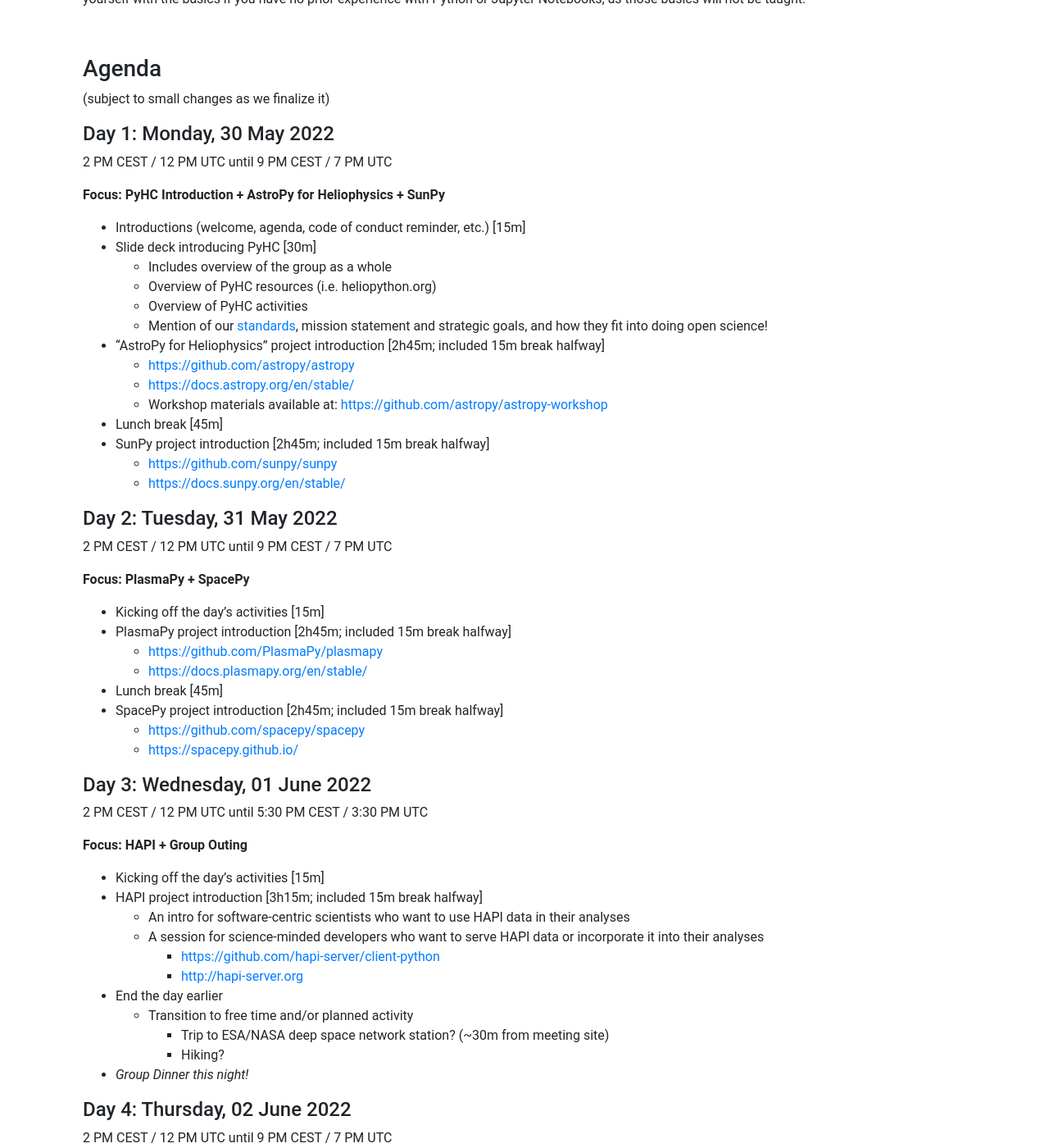
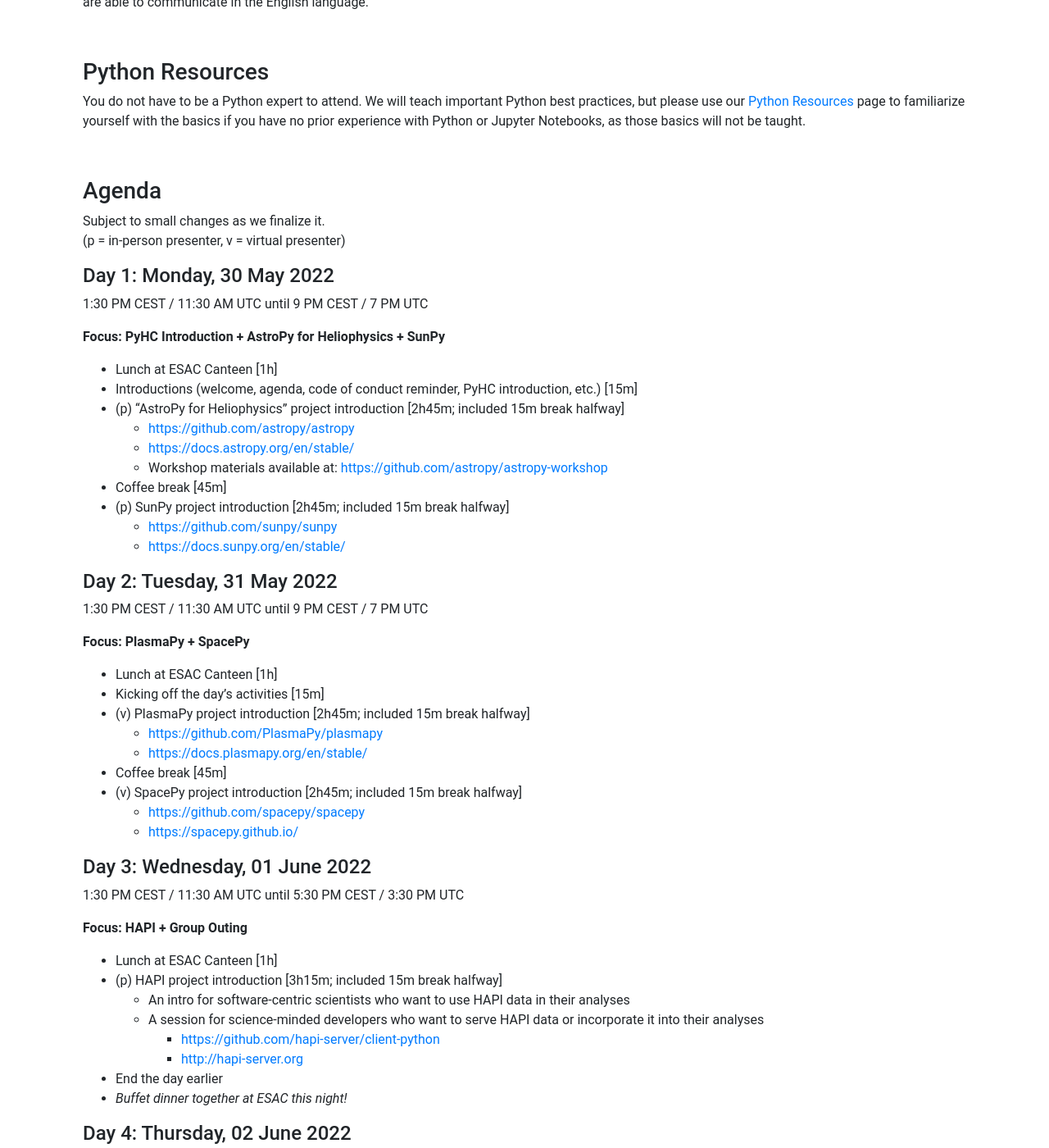
Before and after one commit to heliophysicsPy/heliophysicsPy.github.io, a Jekyll site: the page built from _pages/meetings/summer_school.md, in a window 1280 px wide and 1400 px high, scrolled down 1694 px. Shown: the whole window at 82% size. Built offline with Jekyll 4.4.1, drawn with Linux system fonts in a browser that asks for light colours; nearby versions of some CDN libraries; some of the changed text lies outside the part shown.

Commit message:
Update summer school details

```diff
--- a/_pages/meetings/summer_school.md
+++ b/_pages/meetings/summer_school.md
@@ -32,6 +33,10 @@
 
 #### Hotel
 We recommend booking a hotel near Plaza de España, as buses will transport attendees from Plaza de España to ESAC each day. A good option is the [Leonardo Hotel Madrid City Center](https://www.leonardo-hotels.es/madrid/leonardo-hotel-madrid-city-center).
+
+#### Bus
+Bus pickup will be around 11:30 AM but remains to be agreed (check back here for details). The bus to ESAC is free courtesy of ESA. There is also a public bus line which takes 1h30m at most, usually much less: line 623 from Moncloa station. You can pay with your credit card (contactless) in any bus. Otherwise, please have a look at the [Getting to ESAC page](https://www.esa.int/About_Us/ESAC/Getting_to_ESAC).
+
 
 <br>
 
@@ -46,88 +51,86 @@
 <br>
 
 ### Agenda
-(subject to small changes as we finalize it)
+Subject to small changes as we finalize it.<br>
+(p = in-person presenter, v = virtual presenter)
+
 #### Day 1: Monday, 30 May 2022
-2 PM CEST / 12 PM UTC until 9 PM CEST / 7 PM UTC
+1:30 PM CEST / 11:30 AM UTC until 9 PM CEST / 7 PM UTC
 
 **Focus: PyHC Introduction + AstroPy for Heliophysics + SunPy**
- - Introductions (welcome, agenda, code of conduct reminder, etc.) [15m]
- - Slide deck introducing PyHC [30m]
-    - Includes overview of the group as a whole
-    - Overview of PyHC resources (i.e. heliopython.org)
-    - Overview of PyHC activities
-    - Mention of our [standards](https://github.com/heliophysicsPy/standards/blob/main/standards.md), mission statement and strategic goals, and how they fit into doing open science!
- - “AstroPy for Heliophysics” project introduction [2h45m; included 15m break halfway]
+ - Lunch at ESAC Canteen [1h]
+ - Introductions (welcome, agenda, code of conduct reminder, PyHC introduction, etc.) [15m]
+ - (p) “AstroPy for Heliophysics” project introduction [2h45m; included 15m break halfway]
     - [https://github.com/astropy/astropy](https://github.com/astropy/astropy)
     - [https://docs.astropy.org/en/stable/](https://docs.astropy.org/en/stable/)
     - Workshop materials available at: [https://github.com/astropy/astropy-workshop](https://github.com/astropy/astropy-workshop)
- - Lunch break [45m]
- - SunPy project introduction [2h45m; included 15m break halfway]
+ - Coffee break [45m]
+ - (p) SunPy project introduction [2h45m; included 15m break halfway]
     - [https://github.com/sunpy/sunpy](https://github.com/sunpy/sunpy )
     - [https://docs.sunpy.org/en/stable/](https://docs.sunpy.org/en/stable/)
 
 #### Day 2: Tuesday, 31 May 2022
-2 PM CEST / 12 PM UTC until 9 PM CEST / 7 PM UTC
+1:30 PM CEST / 11:30 AM UTC until 9 PM CEST / 7 PM UTC
 
 **Focus: PlasmaPy + SpacePy**
+ - Lunch at ESAC Canteen [1h]
  - Kicking off the day’s activities [15m]
- - PlasmaPy project introduction [2h45m; included 15m break halfway]
+ - (v) PlasmaPy project introduction [2h45m; included 15m break halfway]
     - [https://github.com/PlasmaPy/plasmapy](https://github.com/PlasmaPy/plasmapy)
     - [https://docs.plasmapy.org/en/stable/](https://docs.plasmapy.org/en/stable/)
- - Lunch break [45m]
- - SpacePy project introduction [2h45m; included 15m break halfway]
+ - Coffee break [45m]
+ - (v) SpacePy project introduction [2h45m; included 15m break halfway]
     - [https://github.com/spacepy/spacepy](https://github.com/spacepy/spacepy)
     - [https://spacepy.github.io/](https://spacepy.github.io/)
 
 #### Day 3: Wednesday, 01 June 2022
-2 PM CEST / 12 PM UTC until 5:30 PM CEST / 3:30 PM UTC
+1:30 PM CEST / 11:30 AM UTC until 5:30 PM CEST / 3:30 PM UTC
 
 **Focus: HAPI + Group Outing**
- - Kicking off the day’s activities [15m]
- - HAPI project introduction [3h15m; included 15m break halfway]
+ - Lunch at ESAC Canteen [1h]
+ - (p) HAPI project introduction [3h15m; included 15m break halfway]
     - An intro for software-centric scientists who want to use HAPI data in their analyses
     - A session for science-minded developers who want to serve HAPI data or incorporate it into their analyses
         - [https://github.com/hapi-server/client-python](https://github.com/hapi-server/client-python)
         - [http://hapi-server.org](http://hapi-server.org)
  - End the day earlier
-    - Transition to free time and/or planned activity
-        - Trip to ESA/NASA deep space network station? (~30m from meeting site)
-        - Hiking?
- - _Group Dinner this night!_
+ - _Buffet dinner together at ESAC this night!_
 
 #### Day 4: Thursday, 02 June 2022
-2 PM CEST / 12 PM UTC until 9 PM CEST / 7 PM UTC
+1:30 PM CEST / 11:30 AM UTC until 9 PM CEST / 7 PM UTC
 
 **Focus: pySPEDAS + pysat**
+ - Lunch at ESAC Canteen [1h]
  - Kicking off the day’s activities [15m]
- - pySPEDAS project introduction [2h45m; included 15m break halfway]
+ - (p) pysat project introduction [2h45m; included 15m break halfway]
+    - [https://github.com/pysat/pysat](https://github.com/pysat/pysat)
+    - [https://pysat.readthedocs.io/en/latest/](https://pysat.readthedocs.io/en/latest/)
+ - Coffee break [45m]
+ - (v) pySPEDAS project introduction [2h45m; included 15m break halfway]
     - [https://github.com/spedas/pyspedas](https://github.com/spedas/pyspedas)
     - [https://pyspedas.readthedocs.io/en/latest/](https://pyspedas.readthedocs.io/en/latest/)
- - Lunch break [45m]
- - pysat project introduction [2h45m; included 15m break halfway]
-    - [https://github.com/pysat/pysat](https://github.com/pysat/pysat)
-    - [https://pysat.readthedocs.io/en/latest/](https://pysat.readthedocs.io/en/latest/)
 
 #### Day 5: Friday, 03 June 2022
-2 PM CEST / 12 PM UTC until 9 PM CEST / 7 PM UTC
+1:30 PM CEST / 11:30 AM UTC until 9 PM CEST / 7 PM UTC
 
 **Focus: Kamodo + Additional PyHC Packages + Python Learning Session + Wrap Up**
  - Kicking off the day’s activities [15m]
- - Kamodo project introduction [2h45m; included 15m break halfway]
+ - (p) Kamodo project introduction [2h45m; included 15m break halfway]
     - [https://github.com/nasa/Kamodo](https://github.com/nasa/Kamodo)
-    - [https://ccmc.gsfc.nasa.gov/Kamodo/](https://ccmc.gsfc.nasa.gov/Kamodo/ )
+    - [https://ccmc.gsfc.nasa.gov/Kamodo/](https://ccmc.gsfc.nasa.gov/Kamodo/)
+ - Coffee break [45m]
  - Project Potpourri [1h45m; included 15m breaks between presentations]
-    - Speasy (formally AmdaPy) project introduction [30m]
+    - (p) Speasy (formally AmdaPy) project introduction [30m]
        - [https://pypi.org/project/speasy/](https://pypi.org/project/speasy/), [https://github.com/SciQLop/speasy](https://github.com/SciQLop/speasy)
        - [https://speasy.readthedocs.io/en/stable/](https://speasy.readthedocs.io/en/stable/)
-    - OMMBV project introduction [30m]
+    - (p) OMMBV project introduction [30m]
        - [https://github.com/rstoneback/OMMBV](https://github.com/rstoneback/OMMBV)
        - [https://ommbv.readthedocs.io/en/latest/?badge=latest](https://ommbv.readthedocs.io/en/latest/?badge=latest)
     - TBD [30m]
- - Python learning session [1h45m]
-    - Configuring and using PyHC packages locally
+ - Python learning session [1h30m]
+    - (p) Configuring and using PyHC packages locally
        - Installing how to’s, basic commands, etc.
-    - Python testing
+    - (v) Python testing
        - Intro to testing in Python and best practices for testing
        - Comprised of a pytest tutorial combined with a discussion on best practices for testing scientific software
  - Wrap up [30m]
```
Also changed, not shown: other parts of _pages/meetings/summer_school.md (+2 -1 lines).
